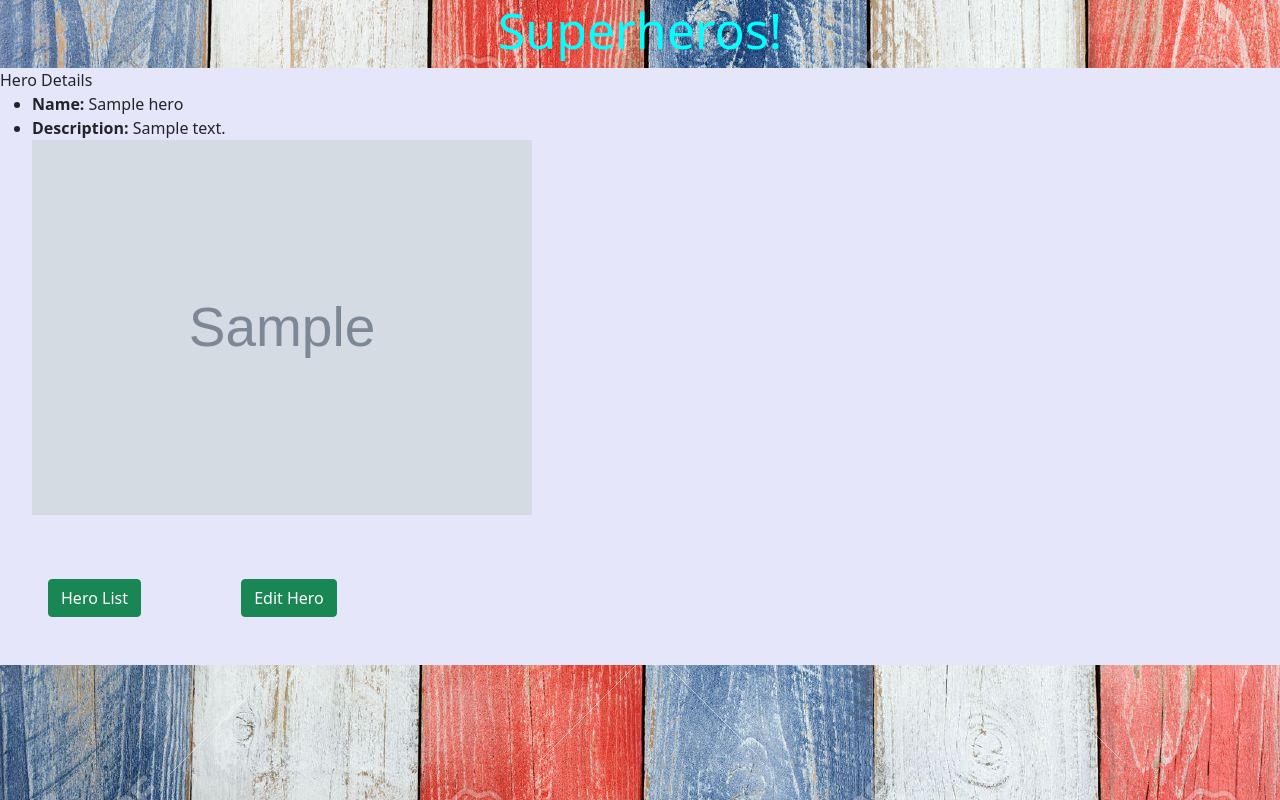
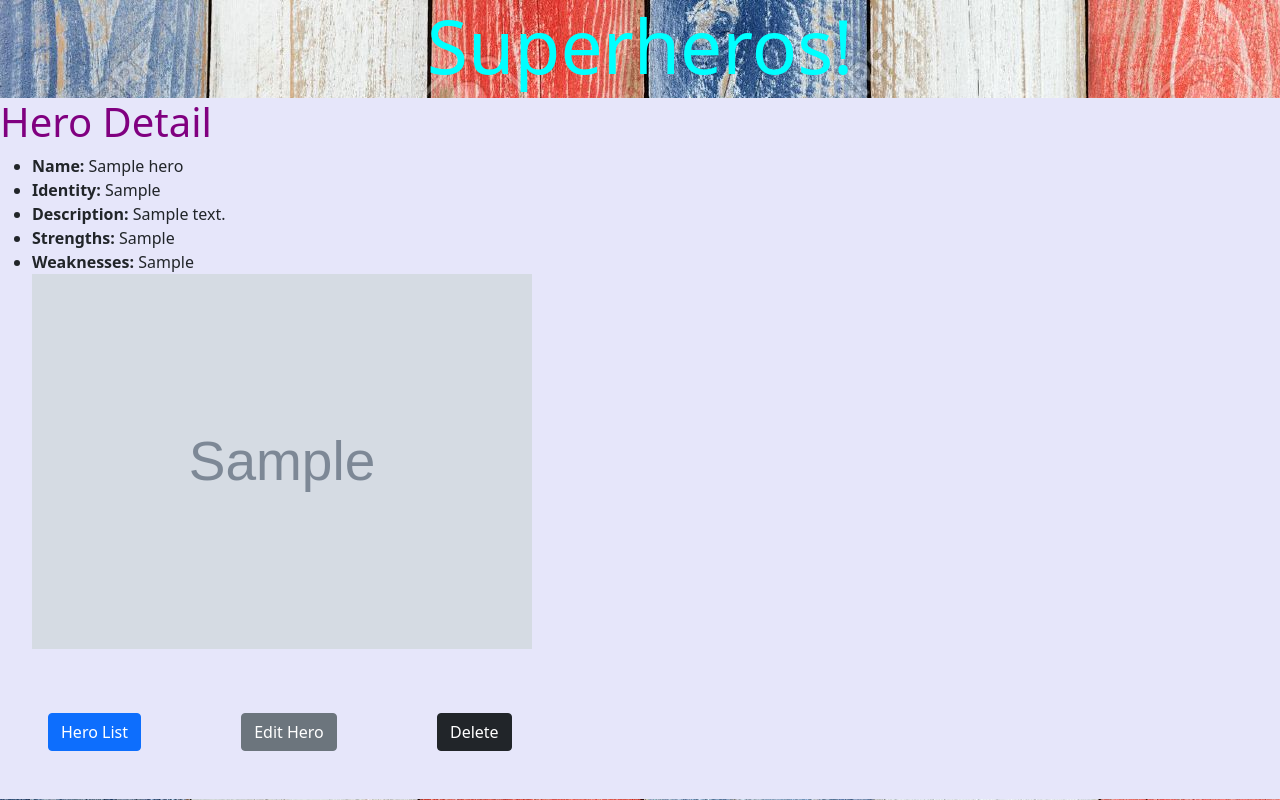
Before and after one commit to NateBurd99/BACS350, a Django app: page /hero/1 in a window 1280 px wide. Run offline with Django 3.2, Linux system fonts and the light colour scheme; tables that the repository leaves empty hold one stand-in row (values such as "Sample post"); grey boxes marked "Sample" are stand-in pictures.

Commit message:
Project 6

```diff
--- a/week6/Superhero/hero/models.py
+++ b/week6/Superhero/hero/models.py
@@ -3,9 +3,12 @@ from django.urls.base import reverse_lazy
 
 
 class hero(models.Model):
-    name = models.CharField(max_length=200)
-    description = models.TextField()
-    image = models.CharField(max_length=200)
+    name = models.CharField(max_length=100, default = 'No Name')
+    identity = models.CharField(max_length=100, default = 'Who is this??')
+    description = models.TextField(default = 'Nothing to describe')
+    strengths = models.TextField(max_length=100, default = 'No Strengths? Not much of a Superhero')
+    weakness = models.TextField(max_length=100, default = 'no Weaknesses?')
+    image = models.CharField(max_length=200, default = '/static/unknown.png')
 
     def __str__(self):
         return f'{self.name} : {self.description}'
--- a/week6/Superhero/hero/views.py
+++ b/week6/Superhero/hero/views.py
@@ -23,12 +23,12 @@ class HeroListView(ListView):
 class HeroCreateView(CreateView):
     template_name = 'hero_new.html'
     model = hero
-    fields = ['name', 'description']
+    fields = ['name', 'identity', 'strengths', 'weakness', 'description', 'image']
 
 class HeroUpdateView(UpdateView):
     template_name = 'hero_edit.html'
     model = hero
-    fields = ['name', 'description']
+    fields = ['name', 'identity', 'strengths', 'weakness', 'description', 'image']
 
 class HeroDeleteView(DeleteView):
     model = hero
--- a/week6/Superhero/templates/hero_detail.html
+++ b/week6/Superhero/templates/hero_detail.html
@@ -1,18 +1,23 @@
 {% extends 'hero_theme.html' %}
 
 {% block content %}
-
-    <h1>Hero Details</h1>
-    <ul>
+<body>
+    <h1 style='color:purple'>Hero Detail</h1>
+        <ul>
         <b><li>Name:</b> {{hero.name}}</li>
-       <b><li>Description: </b>{{ hero.description }}</li>
+        <b><li>Identity:</b> {{hero.identity}}</li>
+        <b><li>Description: </b>{{ hero.description }}</li>
+        <b><li>Strengths:</b> {{hero.strengths}}</li>
+        <b><li>Weaknesses:</b> {{hero.weakness}}</li>
         <p>
             <img src="{{hero.image}}" alt="{{hero.name}}" width = 500>
         </p>
     </ul>
 
-    <a href="/hero/" class="btn btn-success m-5">Hero List</a>
-    <a href="{{ hero.pk }}/" class="btn btn-success m-5">Edit Hero</a>
+    <a href="/hero/" class="btn btn-primary m-5">Hero List</a>
+    <a href="{{ hero.pk }}/" class="btn btn-secondary m-5">Edit Hero</a>
+    <a href="{{ hero.pk }}/delete" class="btn btn-dark m-5">Delete</a>
 
+</body>
 
 {% endblock content %}
--- a/week6/Superhero/templates/hero_theme.html
+++ b/week6/Superhero/templates/hero_theme.html
@@ -9,7 +9,7 @@
     </head>
 
     <body background="static/background.jpeg">
-       <center><h1 style="color:cyan;font-size:50px">Superheros!</h1></center>
+       <center><h1 style="color:cyan;font-size:75px">Superheros!</h1></center>
        <nav style="background-color: lavender;"
         {% block content %}
             <h2>No Main Block Defined</h2>
```
Also changed, not shown: week6/Superhero/templates/hero_delete.html (+6 -2 lines), week6/Superhero/templates/hero_edit.html (+6 -5 lines), week6/Superhero/templates/hero_list.html (+10 -6 lines), week6/Superhero/templates/hero_new.html (+6 -4 lines), week6/Superhero/hero/migrations/0003_auto_20211001_1855.py (added), week6/Superhero/hero/migrations/0004_auto_20211001_1857.py (added), week6/Superhero/hero/migrations/0005_auto_20211001_1858.py (added), week6/Superhero/hero/migrations/0006_auto_20211001_1929.py (added), week6/Superhero/static/unknown.png (added).
